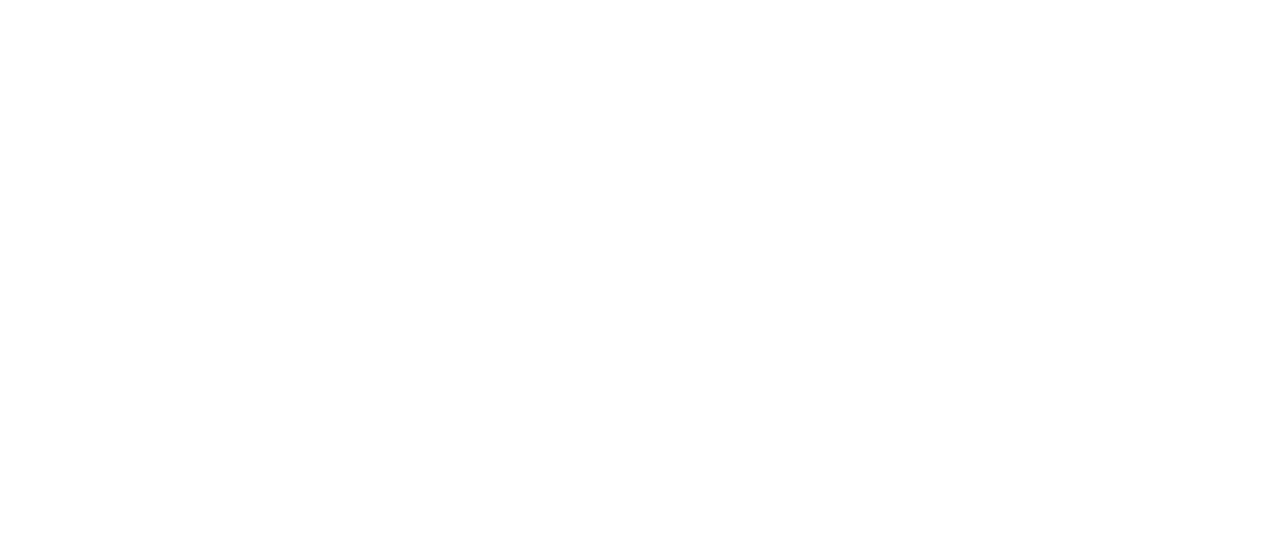
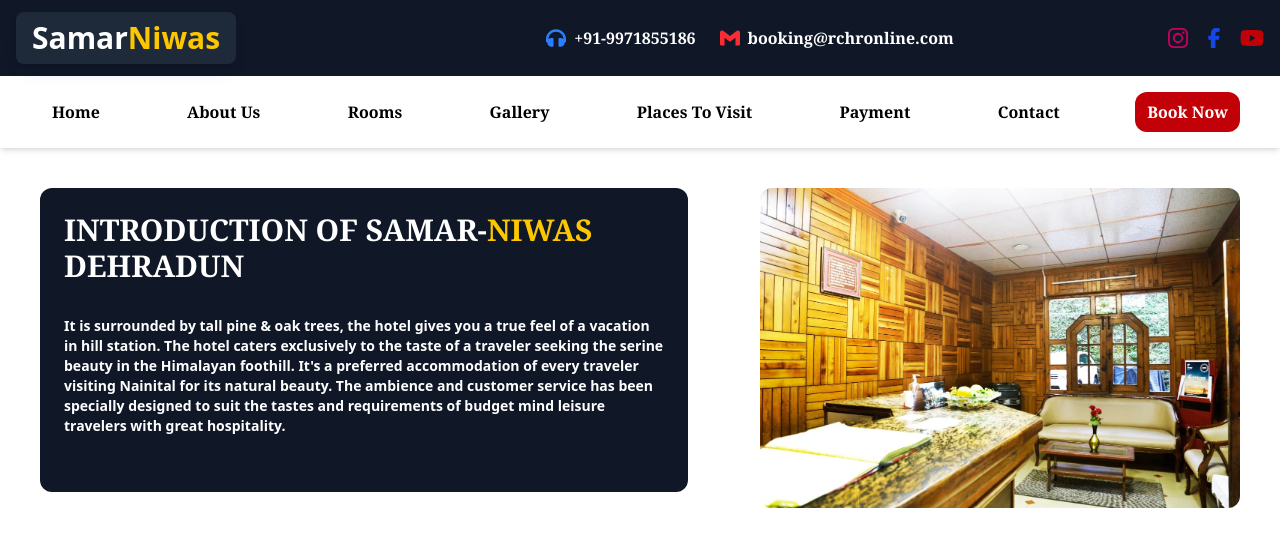
Before and after one commit to PrateekMishraaa/SamarNiwasTourist, a React (Vite) app: page /about-us in a window 1280 px wide. Before the commit this address had no page. Shown: the top 546 px of the page. Built offline with nearby package versions, Linux system fonts and the light colour scheme.

Commit message:
About Page

```diff
--- a/src/App.jsx
+++ b/src/App.jsx
@@ -1,12 +1,14 @@
 import React from 'react'
 import {BrowserRouter as Router,Routes,Route} from "react-router-dom"
 import HomePage from './Pages/HomePage'
+import About from './Pages/About'
 const App = () => {
   return (
     <>
     <Router>
       <Routes>
         <Route path='/' element={<HomePage/>}/>
+        <Route path="/about-us" element={<About/>}/>
       </Routes>
     </Router>
     </>
--- a/src/Components/Navbar.jsx
+++ b/src/Components/Navbar.jsx
@@ -101,10 +101,10 @@
       <div className='container mx-auto'>
         <ul className='flex flex-wrap justify-between px-4 md:px-10 py-4 font-bold font-serif text-sm md:text-base'>
           <li>
-            <a href="" className='block px-3 py-2 hover:bg-red-700 hover:text-white rounded transition duration-300'>Home</a>
+            <a href="/" className='block px-3 py-2 hover:bg-red-700 hover:text-white rounded transition duration-300'>Home</a>
           </li>
           <li>
-            <a href="" className='block px-3 py-2 hover:bg-red-700 hover:text-white rounded transition duration-300'>About Us</a>
+            <a href="/about-us" className='block px-3 py-2 hover:bg-red-700 hover:text-white rounded transition duration-300'>About Us</a>
           </li>
           <li>
             <a href="" className='block px-3 py-2 hover:bg-red-700 hover:text-white rounded transition duration-300'>Rooms</a>
--- /dev/null
+++ b/src/Pages/About.jsx
@@ -0,0 +1,24 @@
+import React from 'react'
+import Navbar from '../Components/Navbar'
+import Room from "../assets/room.webp";
+const About = () => {
+  return (
+    <>
+    <Navbar/>
+    <section>
+          <div className='min-h-[70vh] w-full flex flex-col md:flex-row justify-between px-4 sm:px-6 md:px-10 py-6 sm:py-8 md:py-10 gap-4 sm:gap-6 md:gap-8'>
+                <div className='h-[80vh] md:h-[80%] w-full md:w-[54%] bg-gray-900 text-white rounded-xl p-3 sm:p-4 md:p-6 order-2 md:order-1'>
+                  <p className='text-xl sm:text-2xl md:text-3xl font-semibold font-serif'>INTRODUCTION OF <span>SAMAR-<span className='text-yellow-400 font-bold'>NIWAS</span> DEHRADUN</span></p>
+                  <p className='text-xs sm:text-sm font-semibold py-4 sm:py-6 md:py-8'>It is surrounded by tall pine & oak trees, the hotel gives you a true feel of a vacation in hill station. The hotel caters exclusively to the taste of a traveler seeking the serine beauty in the Himalayan foothill. It's a preferred accommodation of every traveler visiting Nainital for its natural beauty. The ambience and customer service has been specially designed to suit the tastes and requirements of budget mind leisure travelers with great hospitality.</p>
+                </div>
+                <div className='h-auto md:h-[65%] w-full md:w-[40%] rounded-xl order-1 md:order-2'>
+                  <img src={Room} alt="rooms" className='h-full w-full object-cover rounded-xl' />
+                </div>
+              </div>
+              <div className='h-[100vh] w-full bg-gray-100'></div>
+    </section>
+    </>
+  )
+}
+
+export default About
```
